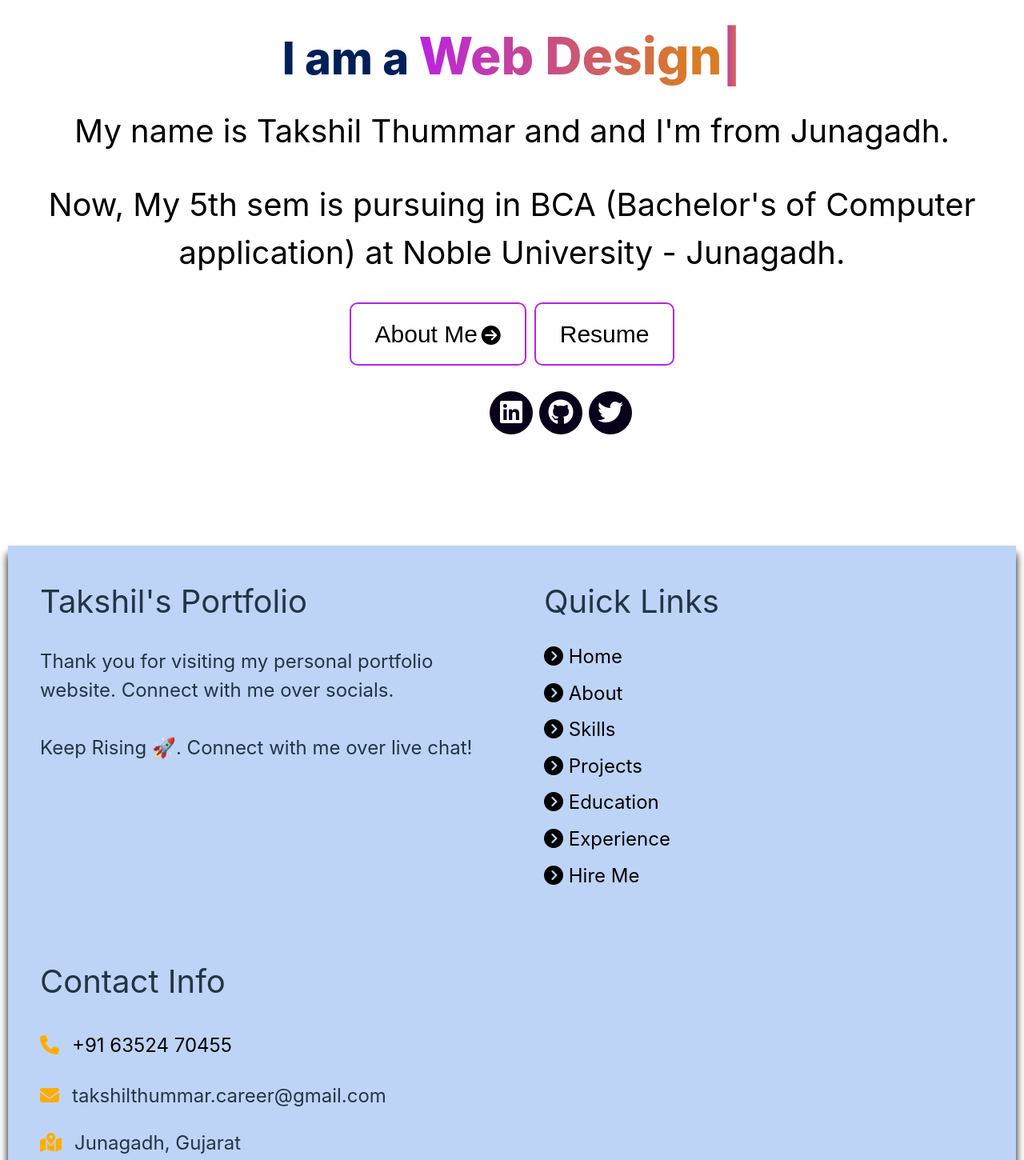
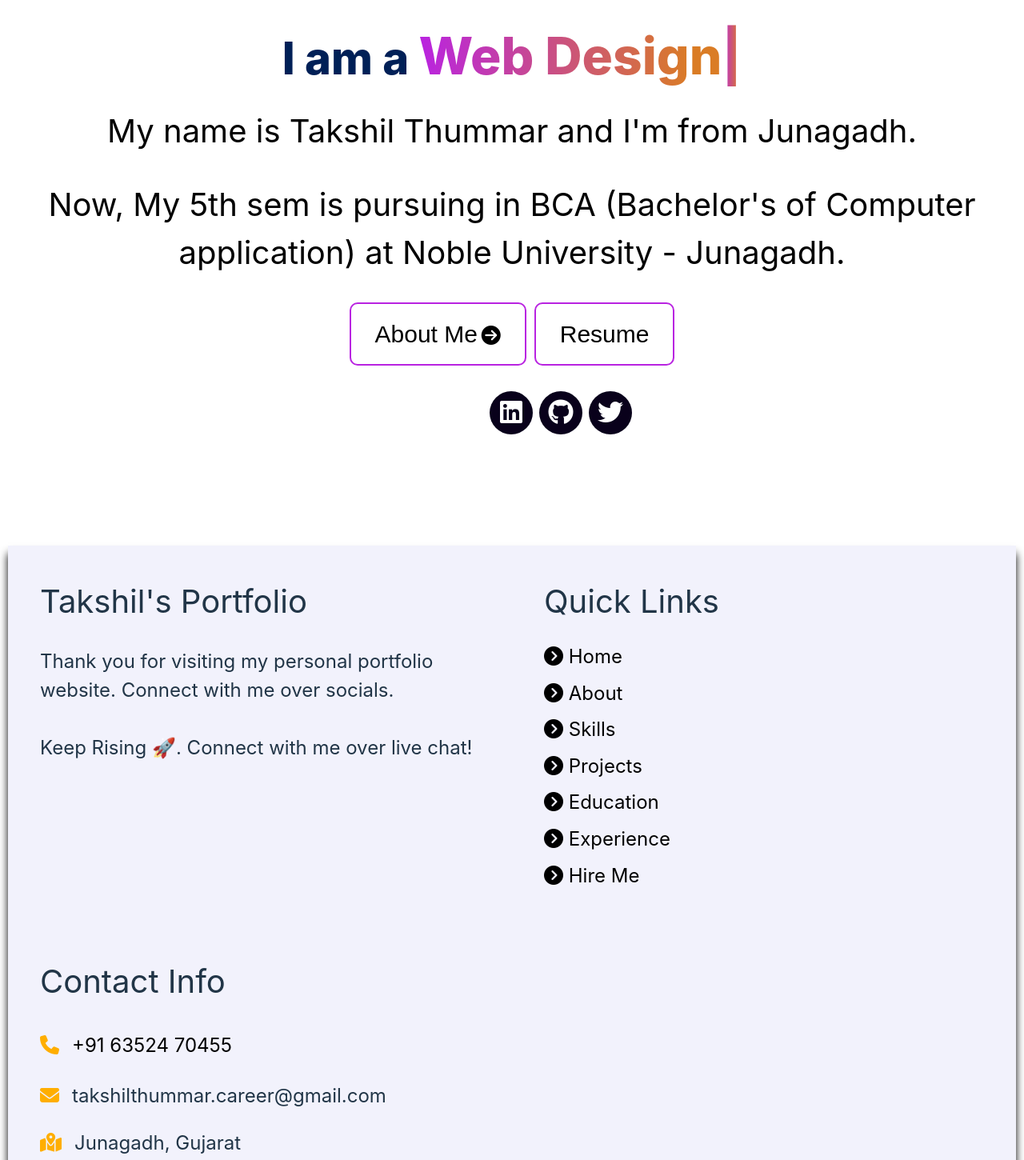
Before and after one commit to TakshilThummar/Takshil-Thummar, a React (Vite) app: page / in a window 1280 px wide. Shown: the part 680-2130 px from the top of the page at 80% size. Built offline with nearby package versions, Linux system fonts and the light colour scheme; a web font is replaced by a local one.

Commit message:
Portfolio Website

```diff
--- a/src/Components/Footer/Footer.css
+++ b/src/Components/Footer/Footer.css
@@ -18,7 +18,7 @@ body {
     min-height: auto;
     padding-top: 0;
     padding-bottom: 12px;
-    background: #bed4f6;
+    background: #f2f2fc;
     box-shadow: 0 10px 10px black;
     z-index: 1000;
 }
--- a/src/Pages/Home/Home.jsx
+++ b/src/Pages/Home/Home.jsx
@@ -1,6 +1,6 @@
 import { useState, useEffect, useMemo } from 'react';
 import './Home.css';
-import heroImage from '../../Assets/images/hero.png'
+import heroImage from '../../Assets/images/hero.png';
 import { Link } from 'react-router-dom';
 
 const Home = () => {
@@ -45,39 +45,35 @@ const Home = () => {
 
   return (
     <div className='container'>
-
       <div className="home">
-
         <div className="content">
-
           <h2>Heyy There!, <br /> I'm <span>Takshil Thummar</span></h2>
           <h2>I am a <span>{text}</span><span className="cursor">|</span></h2>
 
-          <p>My name is Takshil Thummar and and I'm from Junagadh.</p>
+          <p>My name is Takshil Thummar and I'm from Junagadh.</p>
           <p>Now, My 5th sem is pursuing in BCA (Bachelor's of Computer application) at Noble University - Junagadh.</p>
 
           <div className="buttons">
             <Link to="/about" className="btn">About Me<i className="fas fa-arrow-circle-right"></i></Link>
-            <Link href="/DevOps_Engineer_Takshil.pdf" download="DevOps_Engineer_Takshil.pdf" className="btn">Resume</Link>
+            {/* Use <a> tag for resume download */}
+            <a href="/DevOps_Engineer_Takshil.pdf" download="DevOps_Engineer_Takshil.pdf" className="btn">
+              Resume
+            </a>
           </div>
 
           <div className="socials">
-                <ul className="social-icons">
-                    <li><a className="linkedin" aria-label="LinkedIn" href="https://www.linkedin.com/in/takshil-thummar-158a51303" target="_blank"><i className="fab fa-linkedin"></i></a></li>
-                    <li><a className="github" aria-label="GitHub" href="https://github.com/TakshilThummar" target="_blank"><i className="fab fa-github"></i></a></li>
-                    <li><a className="twitter" aria-label="Twitter" href="#" target="_blank"><i className="fab fa-twitter"></i></a></li>
-                </ul>
-            </div>
-
+            <ul className="social-icons">
+              <li><a className="linkedin" aria-label="LinkedIn" href="https://www.linkedin.com/in/takshil-thummar-158a51303" target="_blank" rel="noopener noreferrer"><i className="fab fa-linkedin"></i></a></li>
+              <li><a className="github" aria-label="GitHub" href="https://github.com/TakshilThummar" target="_blank" rel="noopener noreferrer"><i className="fab fa-github"></i></a></li>
+              <li><a className="twitter" aria-label="Twitter" href="#" target="_blank" rel="noopener noreferrer"><i className="fab fa-twitter"></i></a></li>
+            </ul>
+          </div>
         </div>
-
 
         <div className="image">
           <img draggable="false" className="tilt" src={heroImage} alt='' />
         </div>
-
       </div>
-
     </div>
   );
 }
```
